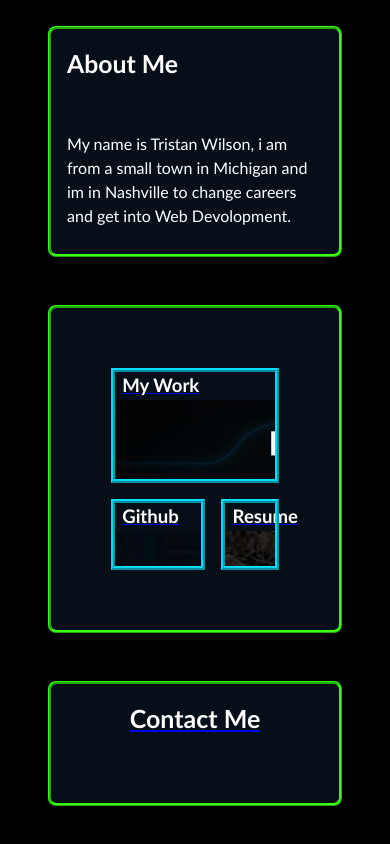
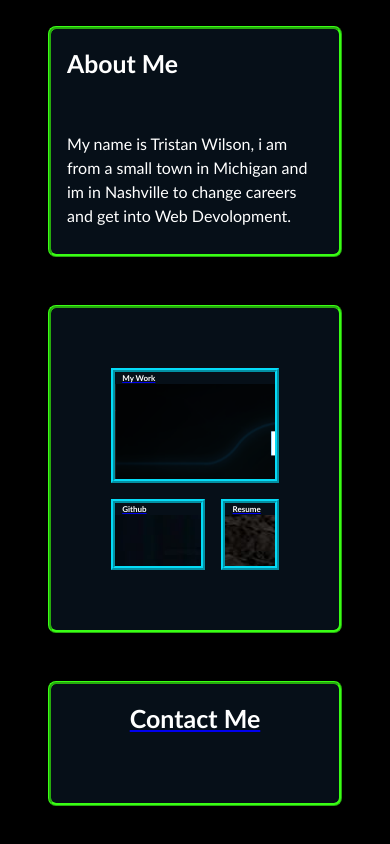
Before and after one commit to TristanW63/MiniProjects, a plain HTML site: page index.html in a window 390 px wide. Shown: the part 866-1710 px from the top of the page. Drawn offline with Linux system fonts and the light colour scheme.

Commit message:
responsive update

```diff
--- a/style.css
+++ b/style.css
@@ -253,3 +253,19 @@ h4 {
     font-size: 1.1625rem;
     }
 }
+
+@media screen and (max-width: 500px) {
+    .gitpic h3,
+    .myworkpic h3,
+    .resumepic h3 {
+     font-size: .75rem;
+     }
+ }
+
+ @media screen and (max-width: 420px) {
+    .gitpic h3,
+    .myworkpic h3,
+    .resumepic h3 {
+     font-size: .5rem;
+     }
+ }
```
